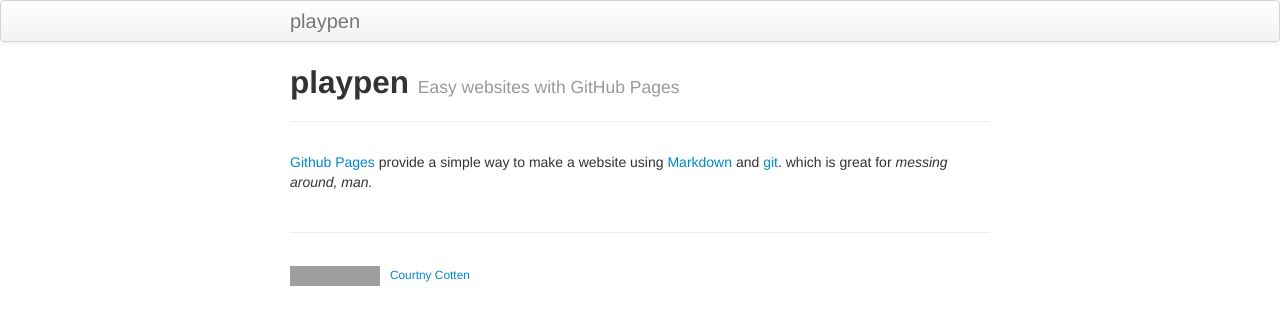
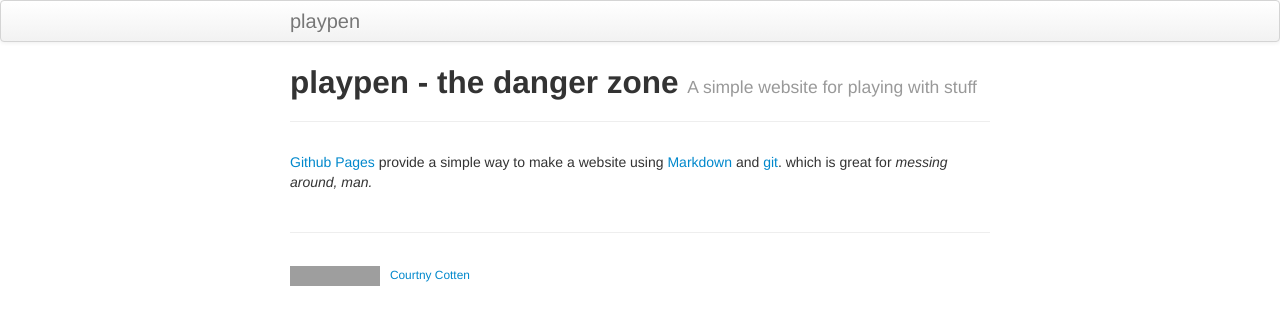
Before and after one commit to Courtny/playpen, a Jekyll site: the page built from index.md, in a window 1280 px wide. Shown: the top 325 px of the page. Built offline with Jekyll 4.4.1, drawn with Linux system fonts in a browser that asks for light colours; grey boxes are pictures that could not be loaded.

Commit message:
Updates to index

```diff
--- a/index.md
+++ b/index.md
@@ -1,7 +1,7 @@
 ---
 layout: page
-title: playpen
-tagline: Easy websites with GitHub Pages
+title: playpen - the danger zone
+tagline: A simple website for playing with stuff
 description: A place for playing
 ---
 
```
